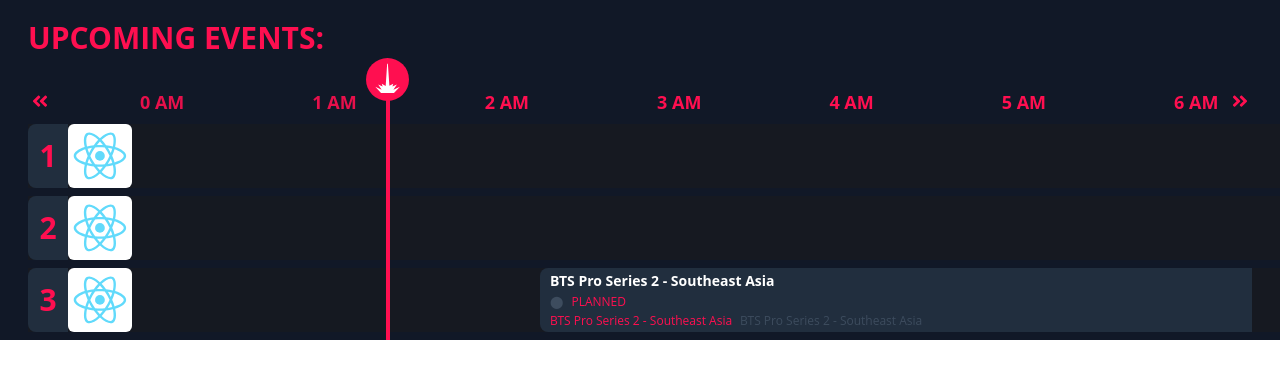
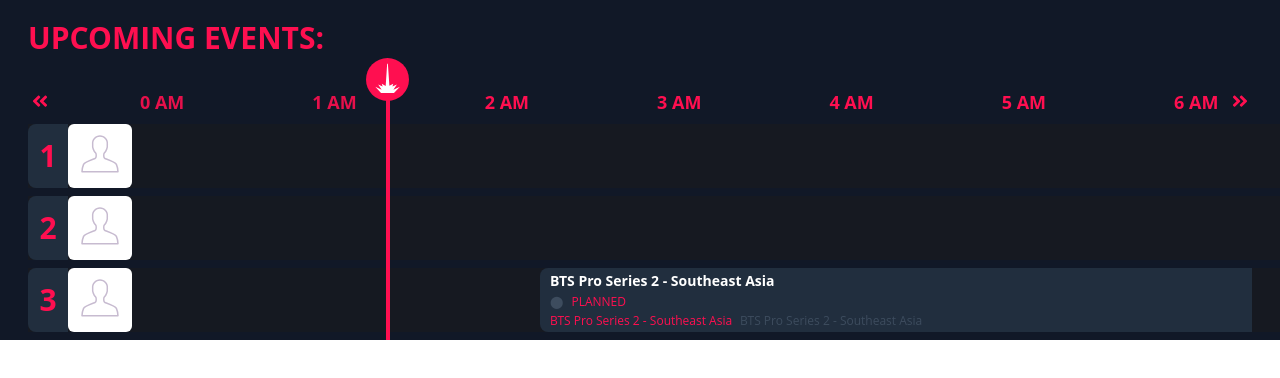
Before and after one commit to Uhmopt/tailwind-timeline, a React (Create React App) app: page / in a window 1280 px wide. Shown: the top 378 px of the page. Built offline with nearby package versions, Linux system fonts and the light colour scheme.

Commit message:
[Update] Display form JSON

```diff
--- a/src/components/timeline/TimelineAvatar.js
+++ b/src/components/timeline/TimelineAvatar.js
@@ -7,12 +7,31 @@
   className = '',
   ...props
 }) {
-  return (
+  return Boolean(src?.length) ? (
     <img
       className={`h-full w-full object-cover rounded-md bg-white ${className}`}
-      src={src || defaultAvatar}
+      src={src}
       alt={alt}
       {...props}
     />
+  ) : (
+    <svg
+      className="h-full w-full object-cover rounded-md bg-white"
+      width="128"
+      height="128"
+      viewBox="0 0 128 128"
+      fill="none"
+      xmlns="http://www.w3.org/2000/svg"
+    >
+      <path
+        fill-rule="evenodd"
+        clip-rule="evenodd"
+        d="M28 95.6884C28.0592 90.5538 29.1283 85.4811 31.1464 80.7595C33.347 76.351 42.5543 73.2935 54.1106 69.0118C57.2323 67.8525 56.7223 59.6909 55.3469 58.1668C53.1425 55.7787 51.468 52.9512 50.4335 49.87C49.3991 46.7887 49.028 43.5235 49.3447 40.2886C49.1231 38.2356 49.336 36.159 49.9698 34.1938C50.6035 32.2286 51.6438 30.4189 53.023 28.8825C54.4021 27.346 56.0892 26.1172 57.9745 25.276C59.8598 24.4348 61.9011 24 63.9655 24C66.0298 24 68.0711 24.4348 69.9564 25.276C71.8417 26.1172 73.5288 27.346 74.9079 28.8825C76.2871 30.4189 77.3274 32.2286 77.9611 34.1938C78.5949 36.159 78.8079 38.2356 78.5862 40.2886C78.9029 43.5235 78.5317 46.7887 77.4973 49.87C76.4628 52.9512 74.7884 55.7787 72.5839 58.1668C71.1993 59.6909 70.6863 67.8525 73.8203 69.0118C85.3766 73.2904 94.5839 76.3479 96.7845 80.7595C98.8026 85.4811 99.8717 90.5538 99.9309 95.6884H28Z"
+        stroke="#C7BBD0"
+        stroke-width="3"
+        stroke-linecap="round"
+        stroke-linejoin="round"
+      />
+    </svg>
   )
 }
--- a/src/components/timeline/TimelineContent.js
+++ b/src/components/timeline/TimelineContent.js
@@ -30,7 +30,7 @@
           {heading ?? ''}
         </div>
         <div className="w-16">
-          <TimelineAvatar className={''} src={''} />
+          <TimelineAvatar className={''} src={data?.thumbnailImageUrl} />
         </div>
       </div>
       <div className="pl-28 fixed w-full h-16 bg-event-content">&nbsp;</div>
--- a/src/components/timeline/TimelineEvent.js
+++ b/src/components/timeline/TimelineEvent.js
@@ -20,8 +20,6 @@
 
   const startedDate = new Date(data?.started * 1000)
   const endedDate = new Date(data?.ended * 1000)
-
-  console.log(data)
 
   useEffect(() => {
     setStart(getTodayOffset(startedDate))
```
